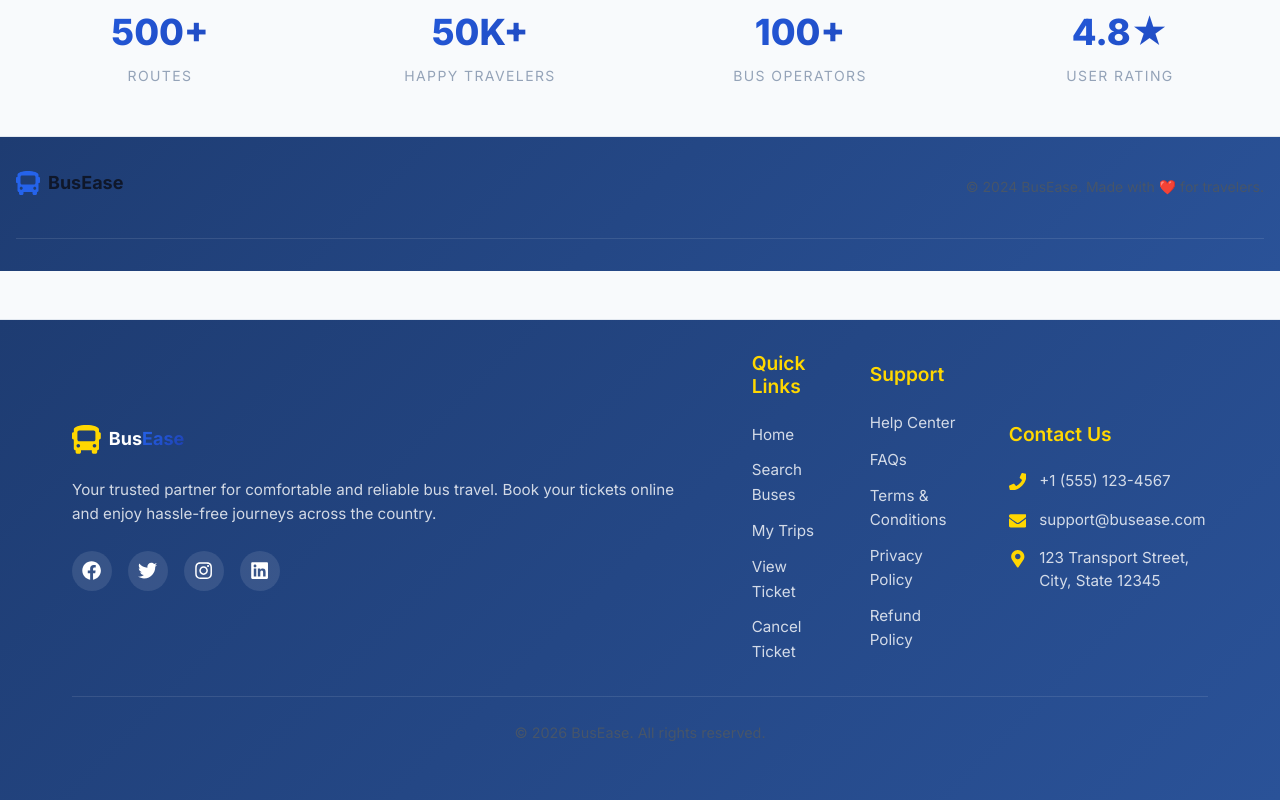
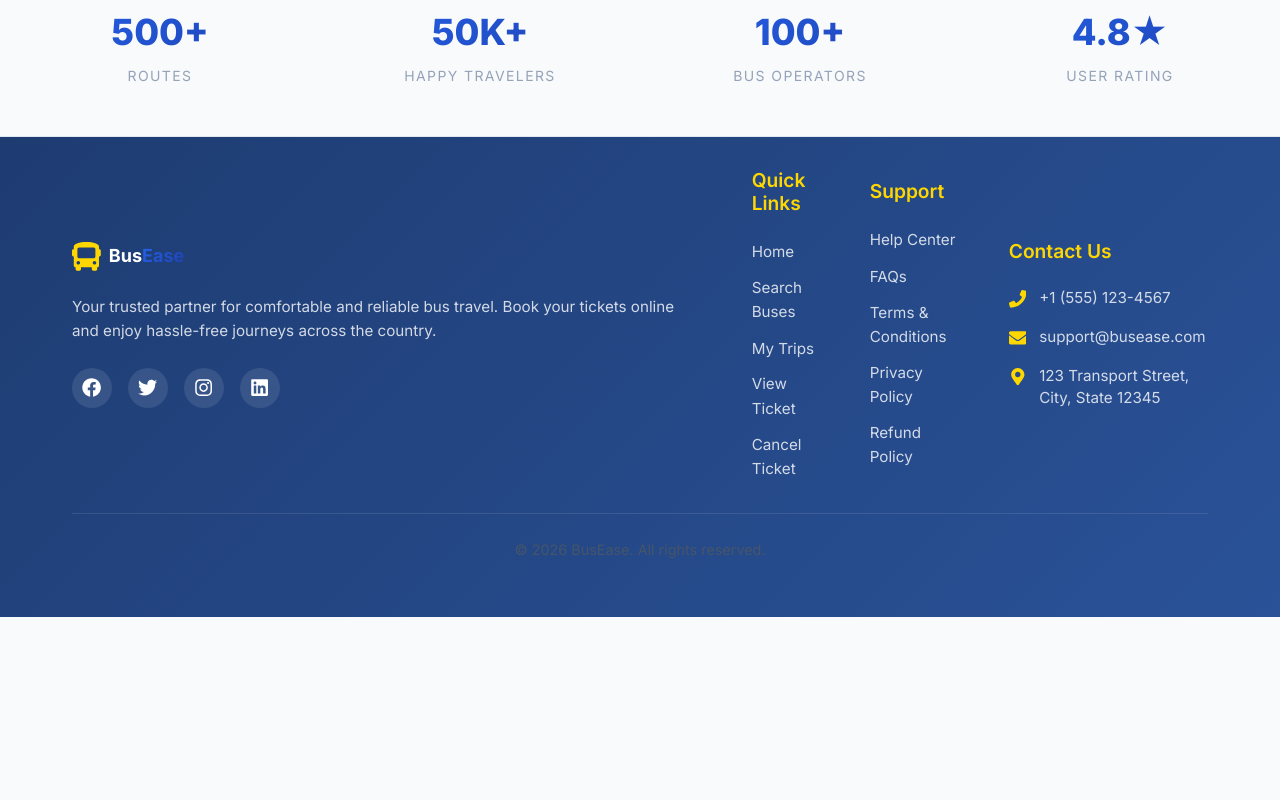
Before and after one commit to Hari-224/Bus_Ticket_Booking_System, a React (Vite) app in the folder frontend/: page / in a window 1280 px wide. Shown: the part 1238-2038 px from the top of the page. After the commit the page ends 1855 px from the top, so only its background shows below. Built offline with nearby package versions, Linux system fonts and the light colour scheme; no server answers.

Commit message:
unwanted removed

```diff
--- a/frontend/src/pages/Home.jsx
+++ b/frontend/src/pages/Home.jsx
@@ -208,21 +208,7 @@ const Home = () => {
                     </div>
                 </div>
             </section>
-
-            {/* Footer */}
-            <footer className="footer">
-                <div className="container">
-                    <div className="footer-content">
-                        <div className="footer-brand">
-                            <FaBus className="footer-icon" />
-                            <span>BusEase</span>
-                        </div>
-                        <p className="footer-text">© 2024 BusEase. Made with ❤️ for travelers.</p>
-                    </div>
-                </div>
-            </footer>
         </div>
     );
 };
-
 export default Home;
--- a/frontend/src/services/busService.js
+++ b/frontend/src/services/busService.js
@@ -20,7 +20,6 @@ export const searchService = {
         return response.data;
     },
 };
-
 export const seatService = {
     getSeatLayout: async (scheduleId) => {
         const response = await api.get(`/api/seats/${scheduleId}`);
```
